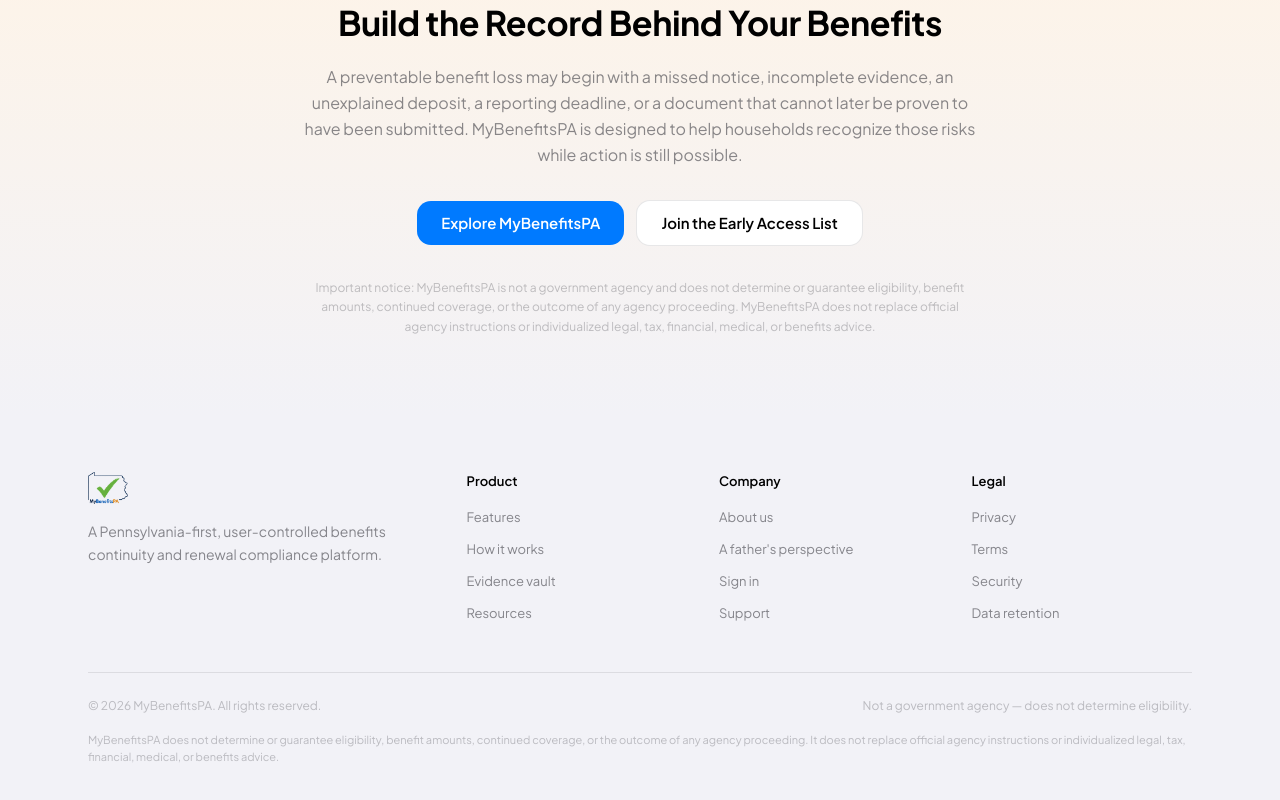
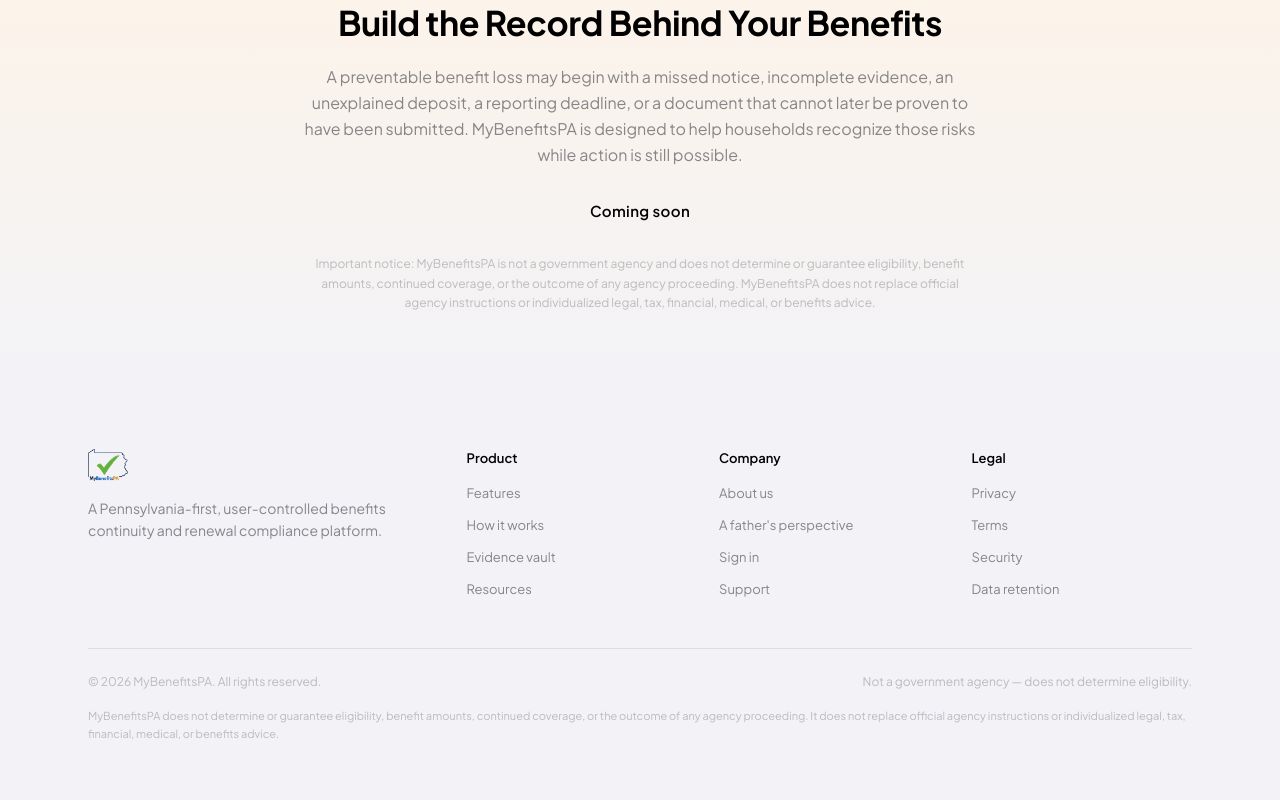
Before and after one commit to adamchain/cliffsense, a Next.js app: page /landing in a window 1280 px wide. Shown: the part 6596-7396 px from the top of the page. Built offline with nearby package versions, Linux system fonts and the light colour scheme; no server answers.

Commit message:
Replace get-started CTAs with Coming soon on the landing page.
Co-authored-by: Cursor <cursoragent@cursor.com>

```diff
--- a/app/landing/page.tsx
+++ b/app/landing/page.tsx
@@ -506,14 +506,9 @@ export default async function LandingPage() {
             have been submitted. MyBenefitsPA is designed to help households recognize those risks
             while action is still possible.
           </p>
-          <div className="mt-8 flex flex-wrap items-center justify-center gap-3">
-            <a href="#how-it-works" className="cs-btn cs-btn-primary !px-6 !py-3 !text-[15px]">
-              Explore MyBenefitsPA
-            </a>
-            <a href="#sign-in" className="cs-btn cs-btn-secondary !px-6 !py-3 !text-[15px]">
-              {signedIn ? "Continue to your account" : "Join the Early Access List"}
-            </a>
-          </div>
+          <p className="mt-8 text-[15px] font-semibold tracking-wide text-[var(--color-cs-text)]">
+            Coming soon
+          </p>
           <p className="mx-auto mt-8 max-w-2xl text-[12px] leading-relaxed text-[var(--color-cs-text-muted)]">
             Important notice: MyBenefitsPA is not a government agency and does not determine or
             guarantee eligibility, benefit amounts, continued coverage, or the outcome of any agency
```
